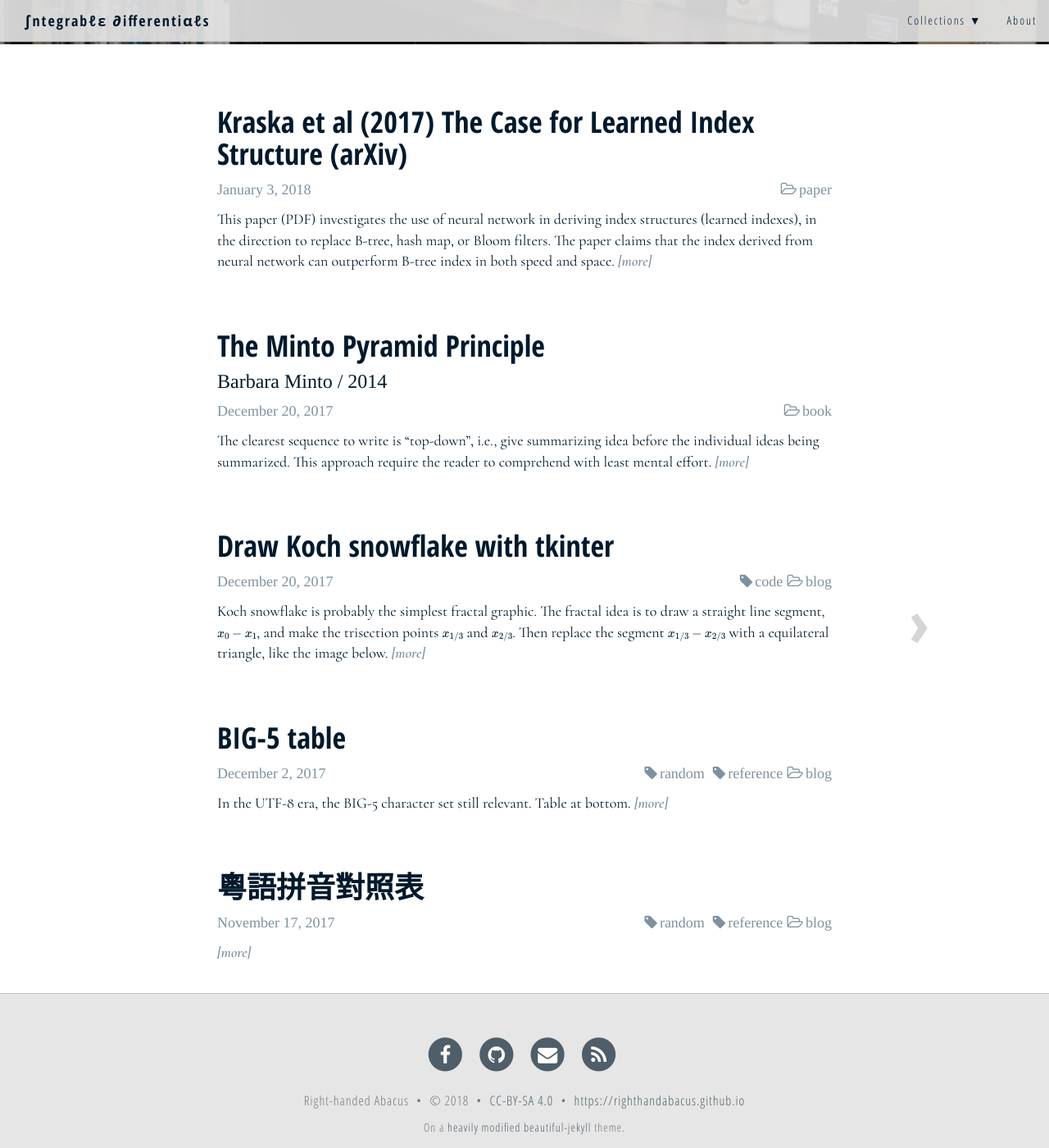
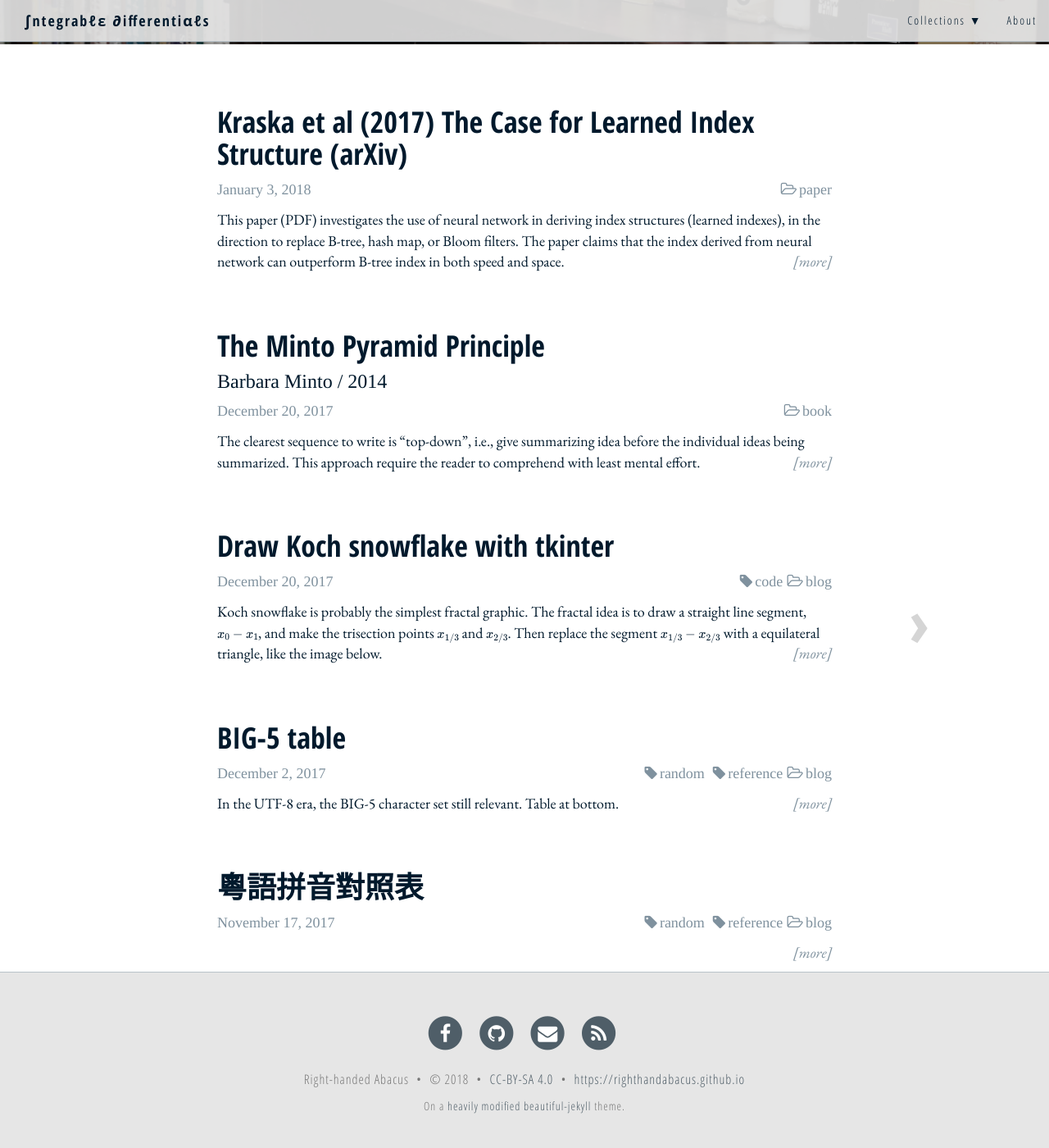
Before and after one commit to righthandabacus/righthandabacus.github.io, a Jekyll site: the page built from index.html, in a window 1280 px wide and 1400 px high, scrolled down 537 px. Shown: the whole window at 82% size. Built offline with Jekyll 4.4.1, drawn with Linux system fonts in a browser that asks for light colours; nearby versions of some CDN libraries; some web fonts are replaced; formulas are drawn with MathJax 3; the list of posts is cut into pages by our own code.

Commit message:
Change font

```diff
--- a/_includes/bibtex.html
+++ b/_includes/bibtex.html
@@ -1,6 +1,6 @@
 {% if page.bibtex %}
 <h2>Bibliographic data</h2>
-<pre><code class="Java">@{{ page.bibtex.type }}{
+<div class="highlighter-rouge"><div class="highlight"><pre class="highlight"><code>@{{ page.bibtex.type }}{
 {% for tuple in page.bibtex %}{% unless tuple[0] == 'type' %}   {{ tuple[0] }} = "{{ tuple[1] }}",
-{% endunless %}{% endfor %}}</code></pre>
+{% endunless %}{% endfor %}}</code></pre></div></div>
 {% endif %}
--- a/_layouts/base.html
+++ b/_layouts/base.html
@@ -5,7 +5,7 @@ css:
   - "//cdnjs.cloudflare.com/ajax/libs/bootstrap-social/5.1.1/bootstrap-social.min.css"
   - "/css/main.css"
 googlefonts:
-  - "Cormorant:400,400i,600,600i"
+  - "EB+Garamond:400,400i,700,700i"
   - "Open+Sans+Condensed:300,700"
   - "Cormorant+Upright:300"
 head_js:
--- a/css/main.scss
+++ b/css/main.scss
@@ -2,7 +2,7 @@
 ---
 $font_title: 'CjkTitleFont','Open Sans Condensed','Open Sans','Noto Sans','Helvetica','Helvetica Neue','Neue Helvetica','Arial',sans-serif;
 $font_fancy: 'CjkFancyFont','Cormorant Upright','Times','Times New Roman',cursive;
-$font_body: 'CjkBodyFont','Cormorant','Times','Times New Roman','Noto Serif',serif;
+$font_body: 'CjkBodyFont','EB Garamond','Times','Times New Roman','Noto Serif',serif;
 
 @font-face {
   font-family: "CjkTitleFont";
@@ -623,8 +623,9 @@ hr.small {
   }
   .post-read-more {
     font-style: italic;
-    font-weight: 700;
+    font-weight: 400;
     color: $colour_text_more;
+    float: right;
   }
 }
 .post-preview:last-child {
```
